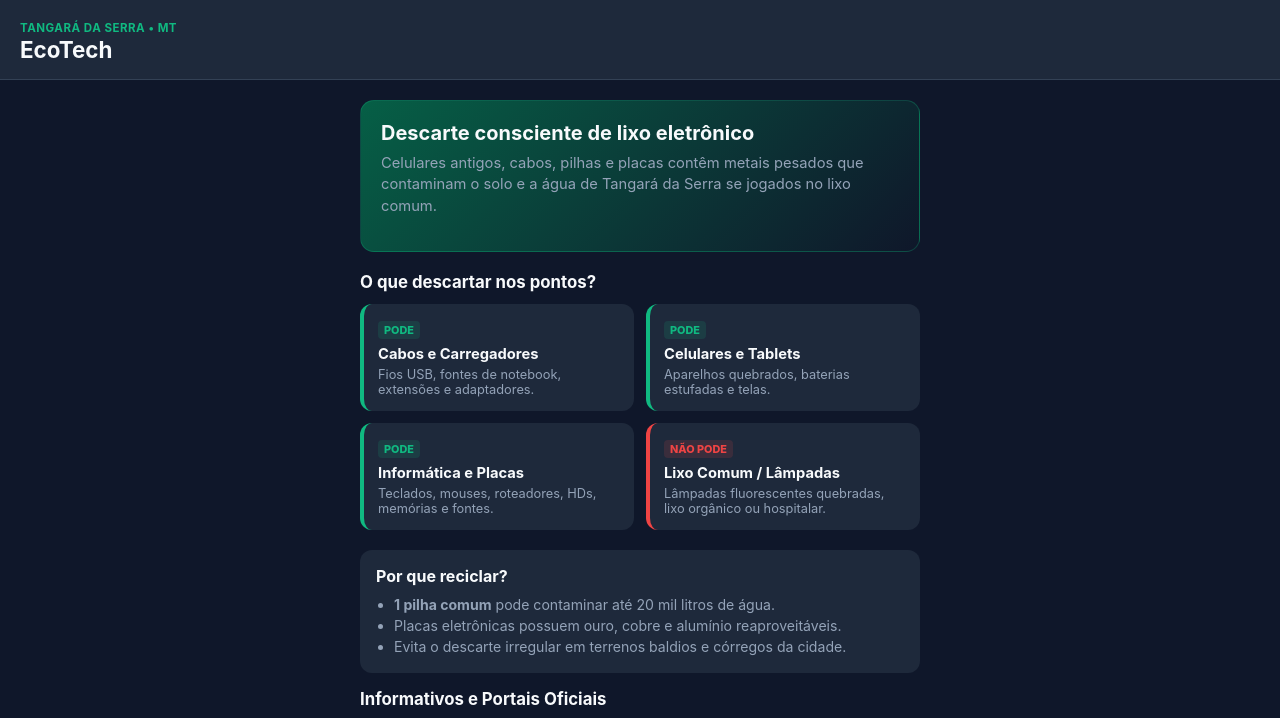
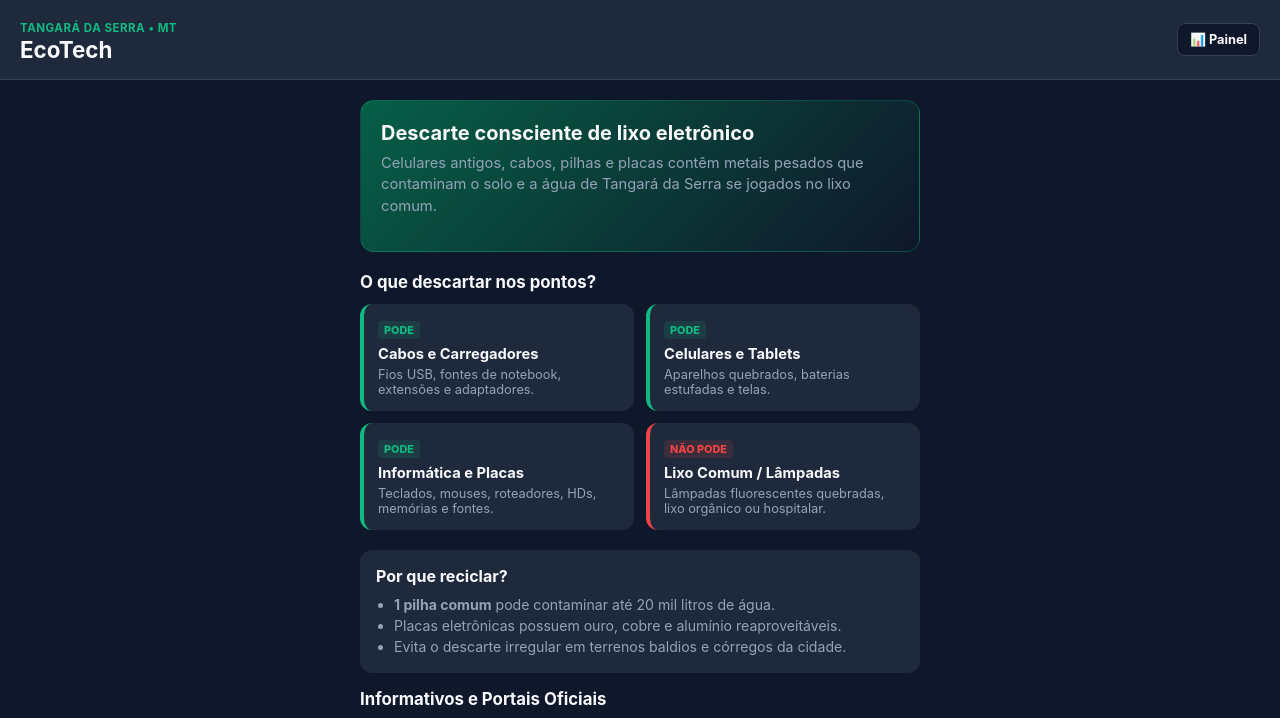
Before and after one commit to WilberGabrielexe/Projeto-Ecotech, a plain HTML site: page index.html in a window 1280 px wide. Shown: the top 718 px of the page. Drawn offline with Linux system fonts and the light colour scheme; no server answers.

Commit message:
atualização final
acho que agora não esteja faltando nada

```diff
--- a/index.html
+++ b/index.html
@@ -16,7 +16,10 @@
             <span class="badge">Tangará da Serra • MT</span>
             <h1>EcoTech</h1>
         </div>
-        <button id="btnInstall" class="btn-install hidden">Instalar App</button>
+        <div class="header-actions">
+            <a href="painel.html" class="btn-panel" title="Painel de Monitoramento">📊 Painel</a>
+            <button id="btnInstall" class="btn-install hidden">Instalar App</button>
+        </div>
     </header>
 
     <main id="app-content">
--- a/style.css
+++ b/style.css
@@ -455,3 +455,30 @@ input[type="number"] {
     color: var(--primary);
     font-weight: 700;
 }
+
+/* BOTÃO DE ACESSO AO PAINEL NO CABEÇALHO */
+.header-actions {
+    display: flex;
+    align-items: center;
+    gap: 8px;
+}
+
+.btn-panel {
+    background: #0f172a;
+    color: var(--text);
+    border: 1px solid #334155;
+    padding: 8px 12px;
+    border-radius: 8px;
+    font-weight: 700;
+    font-size: 0.8rem;
+    text-decoration: none;
+    display: inline-flex;
+    align-items: center;
+    gap: 5px;
+    transition: border-color 0.15s ease, color 0.15s ease;
+}
+
+.btn-panel:hover {
+    border-color: var(--primary);
+    color: var(--primary);
+}
--- a/sw.js
+++ b/sw.js
@@ -1,5 +1,9 @@
-const CACHE_NAME = 'ecotech-tga-v7';
+const CACHE_NAME = 'ecotech-tga-v8 ';
 const ASSETS = ['./', './index.html', './style.css', './app.js', './manifest.json'];
+self.addEventListener('fetch', (e) => {
+    if (!e.request.url.startsWith(self.location.origin)) return;
+    // restante do seu código de cache...
+});
 
 self.addEventListener('install', (e) => {
     self.skipWaiting();
```
Also changed, not shown: 1 other file.
